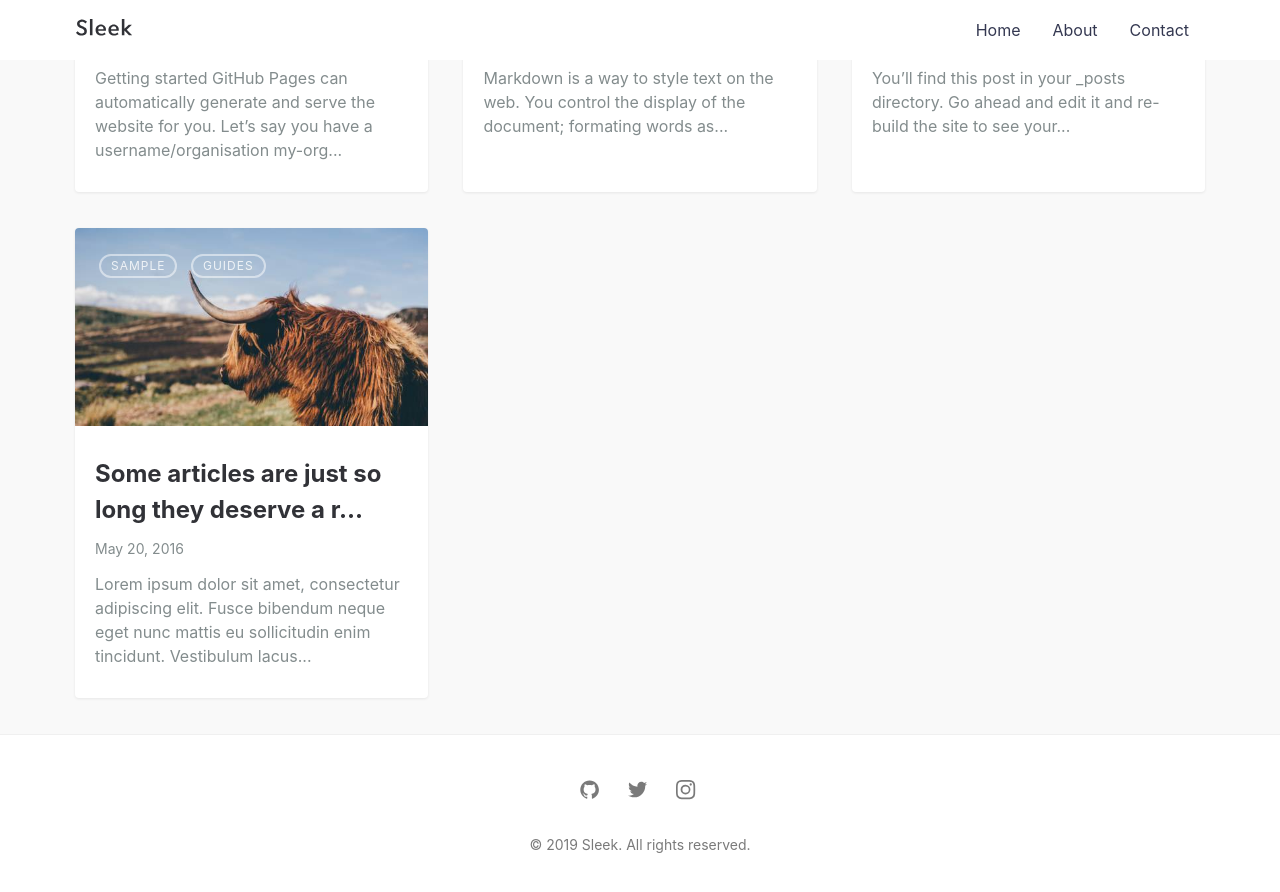
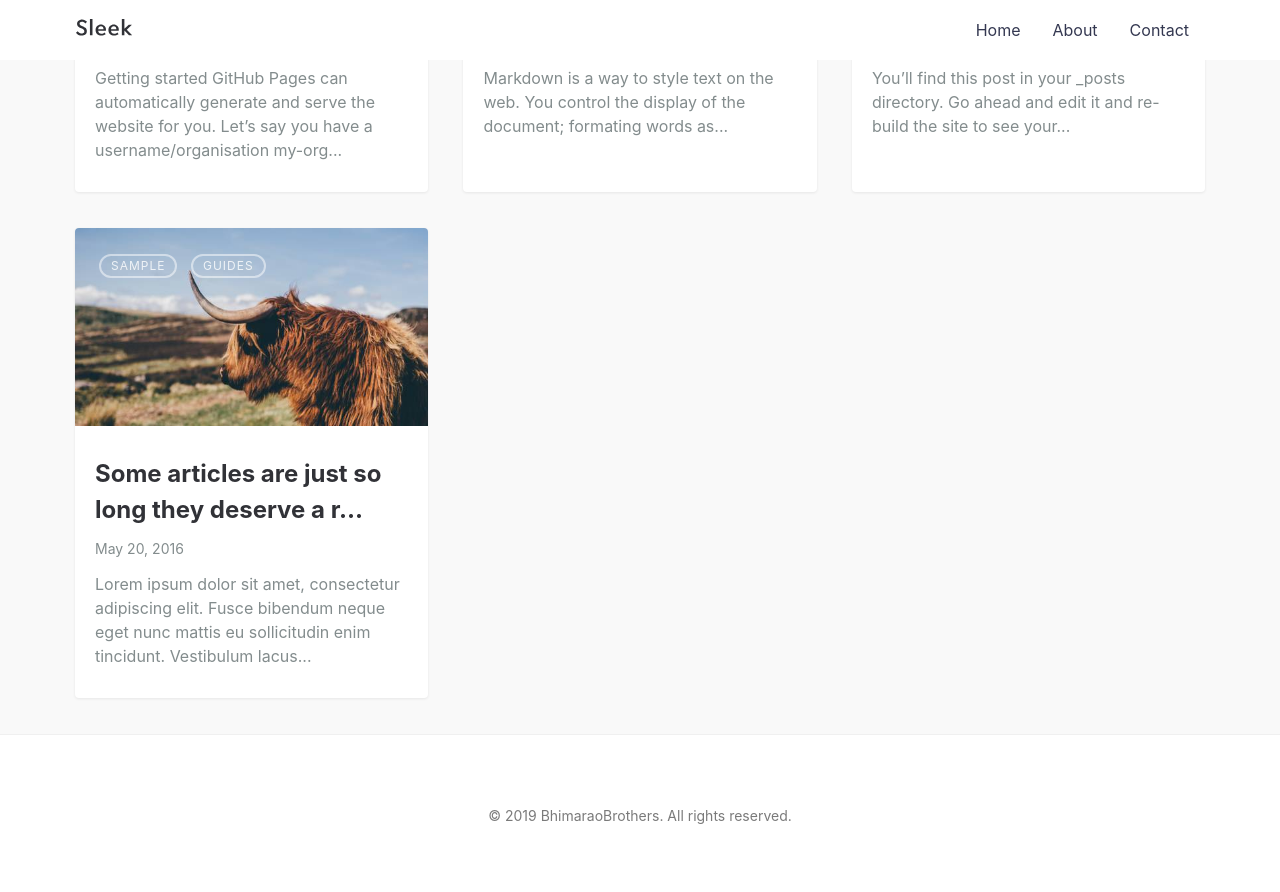
Before and after one commit to Bhimaraobrothers/bhimaraobrothers.github.io, a Jekyll site: the page built from index.md, in a window 1280 px wide and 900 px high, scrolled down 899 px. Shown: the top 892 px of the window. Built offline with Jekyll 4.4.1, drawn with Linux system fonts in a browser that asks for light colours; after the commit the page ends 1770 px from its top, so only the background shows below that; some of the changed text lies outside the part shown.

Commit message:
Update _config.yml

```diff
--- a/_config.yml
+++ b/_config.yml
@@ -1,23 +1,23 @@
 # SITE CONFIGURATION
-title: Sleek # your site title
+title: BhimaraoBrothers # your site title
 author: GitHub User # You :P
 description: > # Meta description of Homepage
   Write an awesome description for your new site here. You can edit this
   line in _config.yml. It will appear in your document head meta (for
   Google search results) and in your feed.xml site description.
-baseurl: "/sleek" # the subpath of your site, e.g. /blog
-url: "https://janczizikow.github.io/" # the base hostname & protocol for your site, e.g. http://example.com
+baseurl: "/BhimaraoBrothers" # the subpath of your site, e.g. /blog
+url: "https://bhimaraobrothers.github.io/" # the base hostname & protocol for your site, e.g. http://example.com
 
 # SEO PLUGIN
 social:
   name: Your Name
   links:
-    - https://twitter.com/BenBalter
-    - https://www.facebook.com/ben.balter
-    - https://www.linkedin.com/in/BenBalter
-    - https://plus.google.com/+BenBalter
-    - https://github.com/benbalter
-    - https://keybase.io/benbalter
+    - https://twitter.com/
+    - https://www.facebook.com/
+    - https://www.linkedin.com/in/
+    - https://plus.google.com/+
+    - https://github.com/
+    - https://keybase.io/
 
 # THEME SETTINGS
 navigation: # Navigation links
@@ -32,9 +32,9 @@
 
 email: your-email@domain.com # email for form submission
 
-twitter_username: jan_czizikow # replace with your_twitter_username or comment to remove link from footer
-github_username:  janczizikow # replace with your_github_username or comment to remove link from footer
-instagram_username: shanlongjj # replace with your_instagram_username or comment to remove link from footer
+twitter_username:  # replace with your_twitter_username or comment to remove link from footer
+github_username:   # replace with your_github_username or comment to remove link from footer
+instagram_username:  # replace with your_instagram_username or comment to remove link from footer
 
 disqus:
   shortname: janczizikow # to enable comments replace with your_disqus_shortname
```
